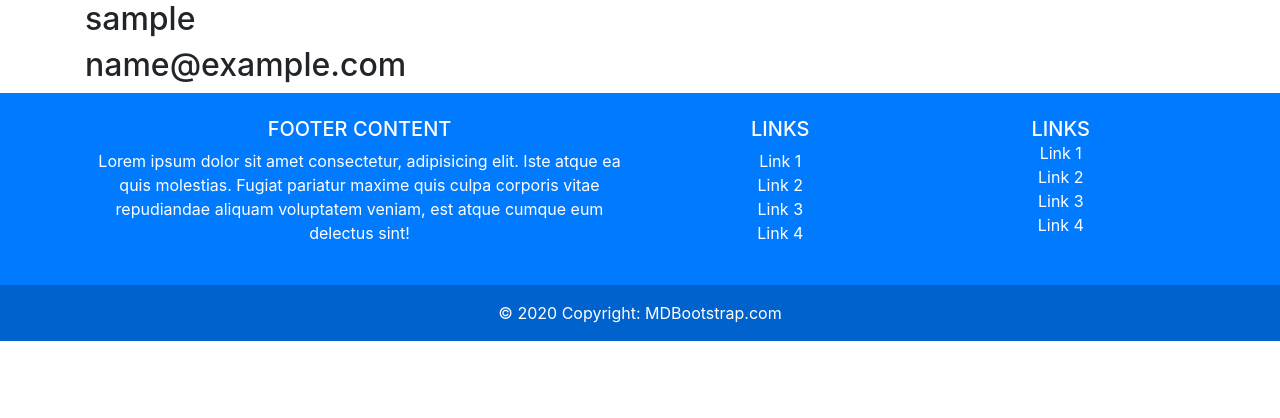
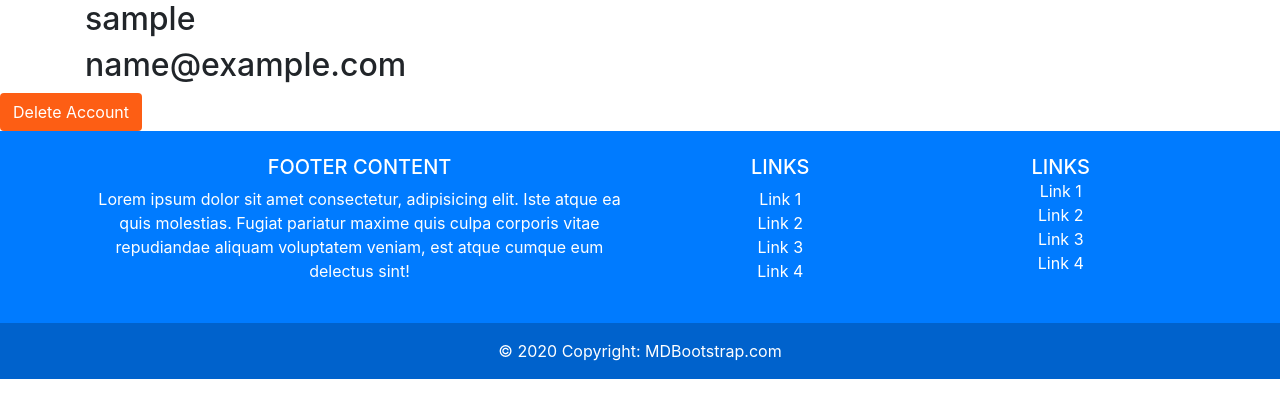
Before and after one commit to MohamedBilelBesbes/CMHub, a Django app: page /profile/ in a window 1280 px wide. Shown: the part 70-488 px from the top of the page. Run offline with Django 3.2, Linux system fonts and the light colour scheme; the visitor is signed in with stand-in values (Sample User, id 1); some libraries are stand-ins or nearby versions.

Commit message:
delete user added

```diff
--- a/cmhub/cmapp/templates/cmapp/profile.html
+++ b/cmhub/cmapp/templates/cmapp/profile.html
@@ -7,4 +7,7 @@
         <h2>{{user.username}}</h2>
     <h2>{{user.email}}</h2>
     </div>
+    <div>
+    <a href="{% url 'delete_user' pk=user.username %}" class="btn" style="color: white; background-color: #fd5e14;"type="submit" id="header-links"> Delete Account </a>
+    </div>
 {% endblock %}
--- a/cmhub/cmapp/urls.py
+++ b/cmhub/cmapp/urls.py
@@ -1,3 +1,4 @@
+from django.conf.urls import url
 from django.urls import path
 from . import views
 from django.contrib.auth import views as auth_view
@@ -10,4 +11,5 @@ urlpatterns = [
     path('login/', auth_view.LoginView.as_view(template_name='cmapp/login.html'), name="login"),
     path('logout/', auth_view.LogoutView.as_view(template_name='cmapp/logout.html'), name="logout"),
     path('edit_profile/', views.edit_profile,name='edit_profile'),
+    url(r'^delete_user/(?P<pk>.*)', views.delete_user, name='delete_user'),
 ]
--- a/cmhub/cmapp/views.py
+++ b/cmhub/cmapp/views.py
@@ -3,6 +3,7 @@ from django.contrib.auth.forms import UserCreationForm
 from .forms import UserRegisterForm, EditProfileForm
 from django.contrib import messages
 from django.contrib.auth.decorators import login_required
+from django.contrib.auth.models import User
 
 
 def index(request):
@@ -39,3 +40,8 @@ def edit_profile(request):
         form = EditProfileForm(instance=request.user)
         args = {'form': form}
         return render(request, 'cmapp/edit_profile.html', args)
+
+def delete_user(request,pk):
+    user = User.objects.filter(username=pk)
+    user.delete()
+    return redirect('index')
```
